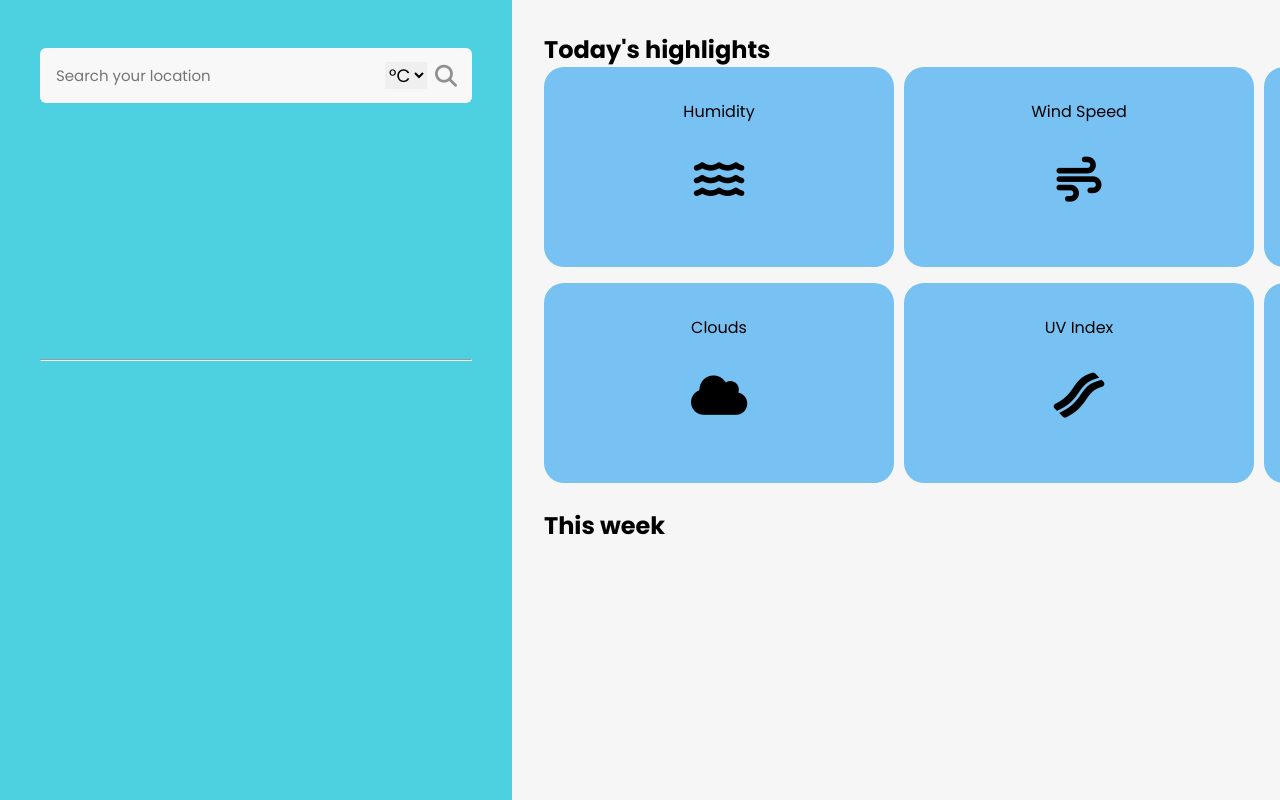
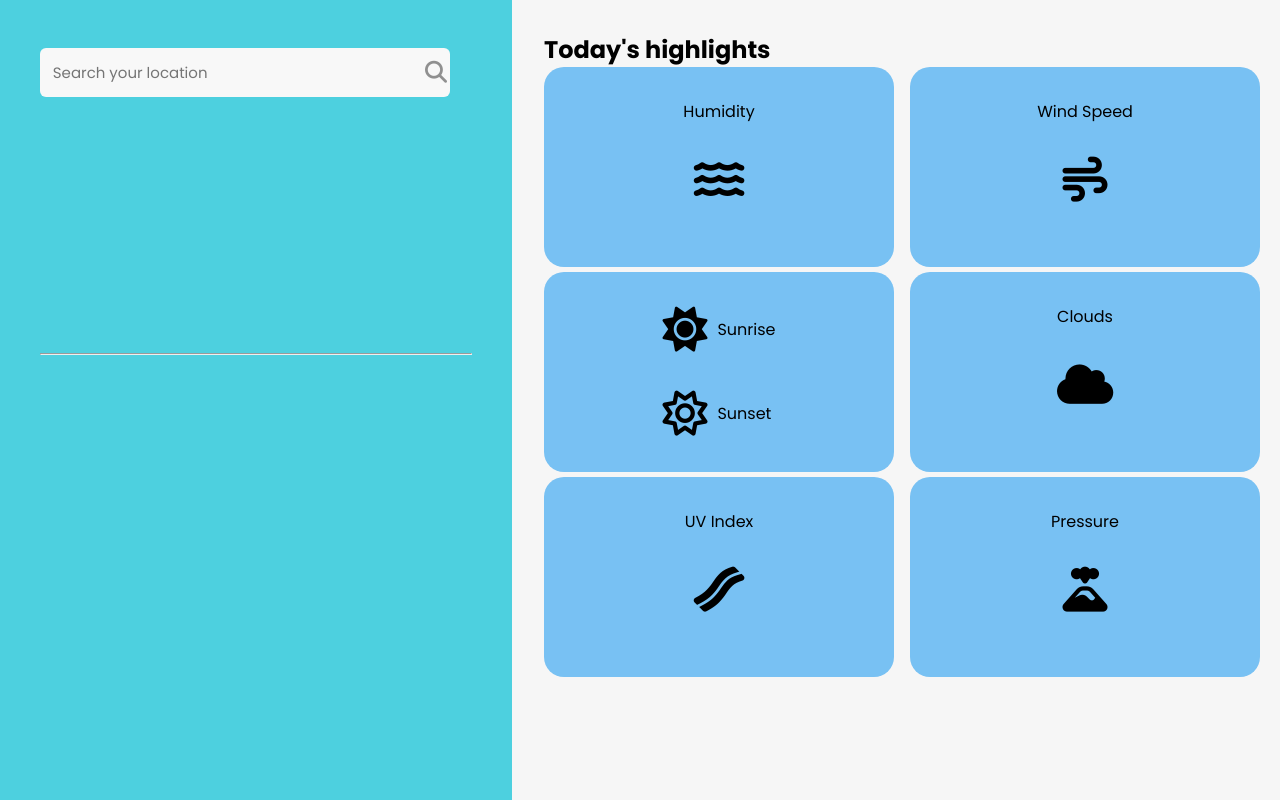
Before and after one commit to sujeetkumar-29/Project-with-JavaScript, a plain HTML site: page weather app/index.html in a window 1280 px wide. Drawn offline with Linux system fonts and the light colour scheme.

Commit message:
progress

```diff
--- a/weather app/app.js
+++ b/weather app/app.js
@@ -16,21 +16,23 @@ const UVValue=document.querySelector('#UVValue');
 const PVValue=document.querySelector('#PVValue');
 const Forecast=document.querySelector('.Forecast');
 
-WEATHER_API_ENDPOINT='https://api.openweathermap.org/data/2.5/weather?appid=cbf04d46ca6b158d1bf1840f117ec87b&q=';
-WEATHER_DATA_ENDPOINT='https://api.openweathermap.org/data/2.5/onecall?appid=cbf04d46ca6b158d1bf1840f117ec87b&exclude=minutely&units=metric&';
+const WEATHER_API_ENDPOINT='https://api.openweathermap.org/data/2.5/weather?appid=cbf04d46ca6b158d1bf1840f117ec87b&q=';
+// const WEATHER_DATA_ENDPOINT='https://api.openweathermap.org/data/2.5/onecall?appid=a5bb4718b30b6f58f58697997567fffa&exclude=minutely&units=metric&';
 function findUserLocation(){
-    fetch(WEATHER_API_ENDPOINT+ userLocation.value).then(response=>response.json()).then(data=>{
+    fetch(WEATHER_API_ENDPOINT+ userLocation.value+'&Metric: Celsius').then(response=>response.json()).then(data=>{
         if(data.cod!="" && data.cod!=200){
             alert("Please enter a valid location");
             return;
         }
         console.log(data);
         city.innerHTML=data.name+', '+data.sys.country;
+        temperature.innerHTML=`${Math.floor(data.main.temp-273)}°C`;
         weatherIcon.style.background=`url(https://openweathermap.org/img/wn/${data.weather[0].icon}@2x.png)`;
-        fetch(WEATHER_DATA_ENDPOINT+'lat='+data.coord.lat+'&lon='+data.coord.lon).then(response=>response.json()).then(data=>{
-            console.log(data);
-            temperature.innerHTML=data.current.temp+'°C';
-        })
+        date.innerHTML=new Date().toDateString();
+
+        // fetch(WEATHER_DATA_ENDPOINT+'lat='+data.coord.lat+'&lon='+data.coord.lon).then(response=>response.json()).then(data=>{
+        //     console.log(data);
+        // })
 
     })
 }
--- a/weather app/index.html
+++ b/weather app/index.html
@@ -17,10 +17,10 @@
             <div class="input-group">
                 <input type="text" id="userLocation" placeholder="Search your location">
 
-                <select class="converter" id="converter">
+                <!-- <select class="converter" id="converter">
                     <option>°C</option>
                     <option>°F</option>
-                </select>
+                </select> -->
                 <i class="fas fa-search" onclick="findUserLocation()"></i>
             </div>
             <div class="weatherIcon"></div>
@@ -76,8 +76,8 @@
                 </div>
             </div>
             <br>
-            <h2 class="heading">This week</h2>
-            <div class="Forecast"></div>
+            <!-- <h2 class="heading">This week</h2>
+            <div class="Forecast"></div> -->
         </div>
     </div>
     <script src="app.js"></script>
--- a/weather app/style.css
+++ b/weather app/style.css
@@ -43,7 +43,7 @@ body{
 .input-group input{
     background: #f8f8f8;
     text-decoration: capitalize;
-    padding: 1rem;
+    padding: 0.8rem;
     font-size: 15px;
     border-radius: 6px;
     width: 100%;
@@ -51,16 +51,15 @@ body{
     border: none;
 }
 .input-group .converter{
-    position: absolute;
-    right: 45px;
+    position:inherit;
     border: none;
     outline: none;
-    font-size: 18px;
+    font-size: 15px;
     cursor: pointer;
 }
 .input-group .fa-search{
-    position: absolute;
-    right:15px;
+    position: relative;
+    right:25px;
     color: #909090;
     cursor: pointer;
     font-size: 22px;
@@ -80,10 +79,10 @@ body{
 
 .Highlights{
     display: grid;
-    grid-template-columns: repeat(3,350px);
+    grid-template-columns: repeat(2,350px);
     grid-auto-flow: row;
-    row-gap: 1rem;
-    column-gap: 10px;
+    row-gap: .3rem;
+    column-gap: 1rem;
 }
 .Highlights div{
     height: 200px;
```
